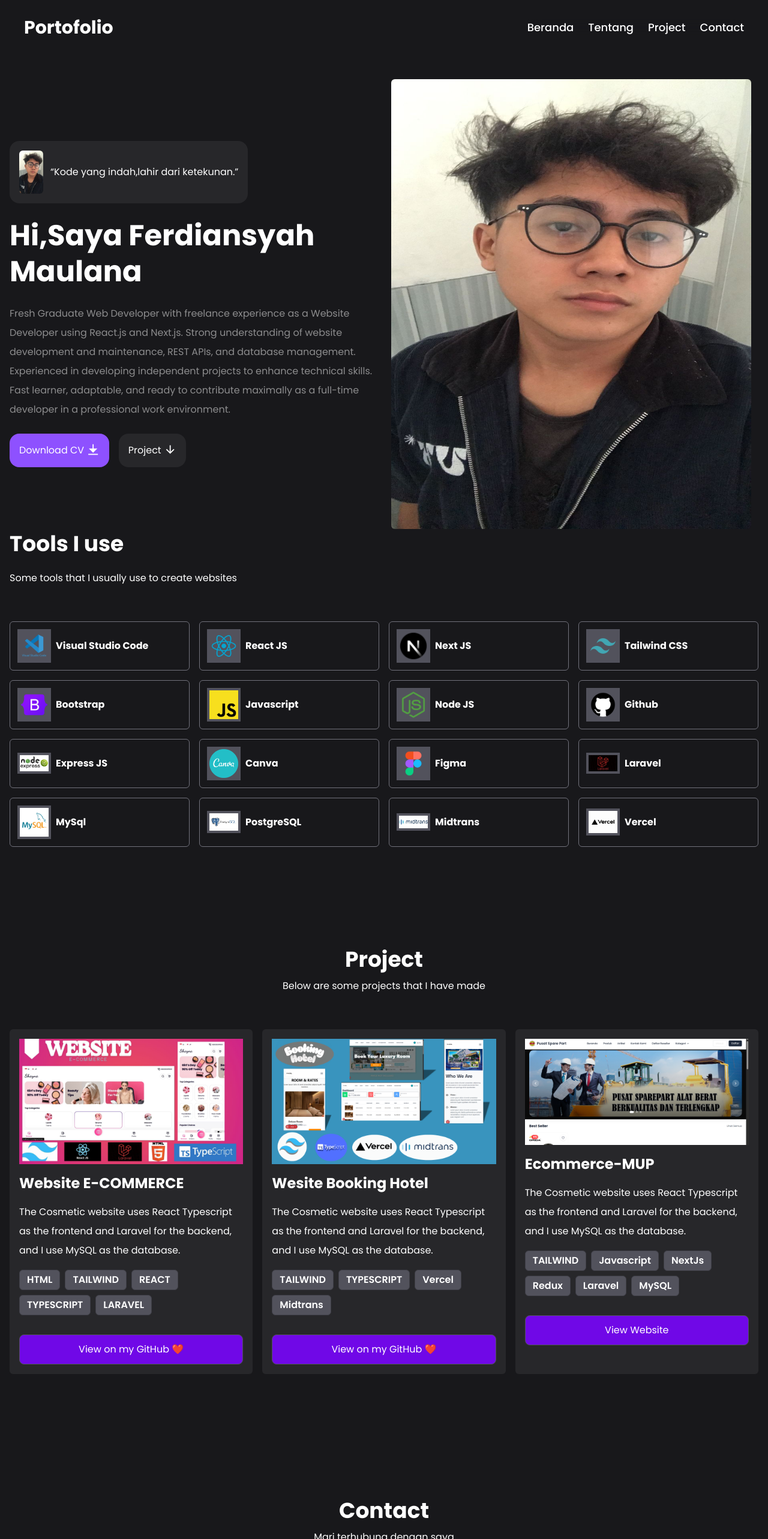
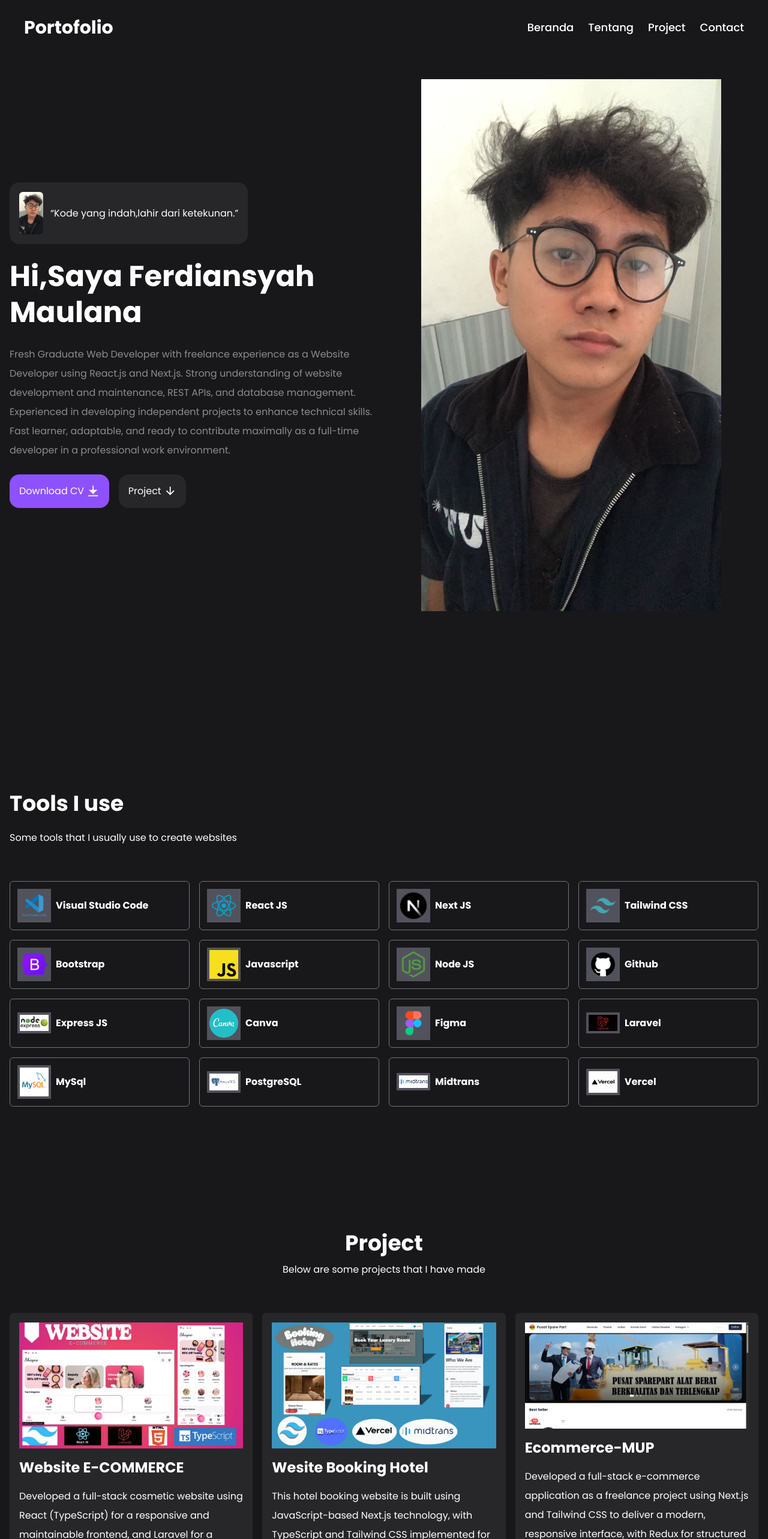
Before and after one commit to Ferdiansyahmaulana07/cv.Ferdiansyah-maulana, a React (Vite) app: page / in a window 1280 px wide. Shown: the top 2566 px of the page at 60% size. Built offline with nearby package versions, Linux system fonts and the light colour scheme.

Commit message:
perubahan pada bio project

```diff
--- a/src/App.jsx
+++ b/src/App.jsx
@@ -28,12 +28,18 @@ function App() {
           </a>
         </div>
       </div>
-      <img src={DataImage.HeroImage} alt="Hero Image" className="w-[600px] h-[750px] md:mx-auto animate__animated animate__fadeInUp animate__delay-4s rounded-md" loading="lazy"/>
+      <img
+  src={DataImage.HeroImage}
+  alt="Hero Image"
+  className="w-[80%] max-w-[320px] md:max-w-[600px] h-auto mx-auto animate__animated animate__fadeInUp animate__delay-4s"
+  loading="lazy"
+/>
+
      </div>
 
     {/*About*/}
-    {/* <div id="tentang" className="tentang mt-32 py-10">
-      <div className="xl:w-2/3 lg:w-3/4 w-full mx-auto p-7 bg-zinc-800 rounded-lg" data-aos="fade-up">
+    <div id="tentang" className="tentang mt-32 py-10">
+      {/* <div className="xl:w-2/3 lg:w-3/4 w-full mx-auto p-7 bg-zinc-800 rounded-lg" data-aos="fade-up">
       <img src={DataImage.HeroImage} alt="Image" className="w-12 rounded-md mb-10 sm:hidden" loading="lazy"/>
         <p className="text-base/loose mb-10">
           Hi,Let me introduce myself, my name is Ferdiansyah Maulana, I am a fullstack developer, I believe that design and functionality must go hand in hand, so that the projects I develop not only look attractive but also provide comfort and functions that run smoothly and well.
@@ -57,7 +63,7 @@ function App() {
         </div>
       </div> */}
 
-      {/* <div className="tools mt-32"> */}
+      <div className="tools mt-32">
        <h1 className="text-4xl/snug font-bold mb-4" data-aos="fade-up">Tools I use</h1>
        <p className="xl:w-2/5 lg:w-2/4 md:w-2/3 sm:w-3/4 w-full text-base/loose opacity-50" data-aos="fade-up">Some tools that I usually use to create websites</p>
         <div className="tools-box mt-14 grid lg:grid-cols-4 md:grid-cols-3 sm:grid-cols-2 grid-cols-1 gap-4">
@@ -73,8 +79,8 @@ function App() {
           ))}
 
         </div>
-      {/* </div>
-    </div> */}
+      </div>
+    </div>
 
       {/*Projek*/}
     <div id="project" className="project mt-32 py-10">
--- a/src/data.js
+++ b/src/data.js
@@ -147,7 +147,7 @@ export const listProyek = [
     id: 1,
     gambar: Proyek1,
     nama: "Website E-COMMERCE",
-    desk: "The Cosmetic website uses React Typescript as the frontend and Laravel for the backend, and I use MySQL as the database.",
+    desk: "Developed a full-stack cosmetic website using React (TypeScript) for a responsive and maintainable frontend, and Laravel for a robust backend architecture, powered by MySQL for reliable data storage. Built an elegant and efficient admin dashboard with Filament to simplify product, content, and transaction management, improving overall operational efficiency.",
     tools: ["HTML", "TAILWIND", "REACT", "TYPESCRIPT", "LARAVEL"],
     dad: "200",
     website: null,
@@ -157,8 +157,8 @@ export const listProyek = [
     id: 2,
     gambar: Proyek2,
     nama: "Wesite Booking Hotel",
-    desk: "The Cosmetic website uses React Typescript as the frontend and Laravel for the backend, and I use MySQL as the database.",
-    tools: ["TAILWIND", "TYPESCRIPT", "Vercel", "Midtrans"],
+    desk: "This hotel booking website is built using JavaScript-based Next.js technology, with TypeScript and Tailwind CSS implemented for interface development. The payment system is integrated through Midtrans, and data storage is provided using Vercel Storage. Implementation details and source code can be found in the GitHub repository I've provided.",
+    tools: ["TAILWIND", "TYPESCRIPT", "Vercel", "Midtrans", "NextJS"],
     dad: "300",
     website: null,
     github: "https://github.com/Ferdiansyahmaulana07/hotel-booking-app.git",
@@ -167,7 +167,7 @@ export const listProyek = [
     id: 3,
     gambar: Proyek3,
     nama: "Ecommerce-MUP",
-    desk: "The Cosmetic website uses React Typescript as the frontend and Laravel for the backend, and I use MySQL as the database.",
+    desk: "Developed a full-stack e-commerce application as a freelance project using Next.js and Tailwind CSS to deliver a modern, responsive interface, with Redux for structured state management. The backend is powered by Laravel and supported by a MySQL database to ensure performance, security, and reliability. This solution enables companies to efficiently find and purchase spare parts through a seamless and user-friendly experience.",
     tools: ["TAILWIND", "Javascript", "NextJs", "Redux", "Laravel", "MySQL"],
     dad: "400",
     website: "https://www.pusat-sparepart.com/",
```
Also changed, not shown: public/assets/proyek/sewa-kantor.png (added).
